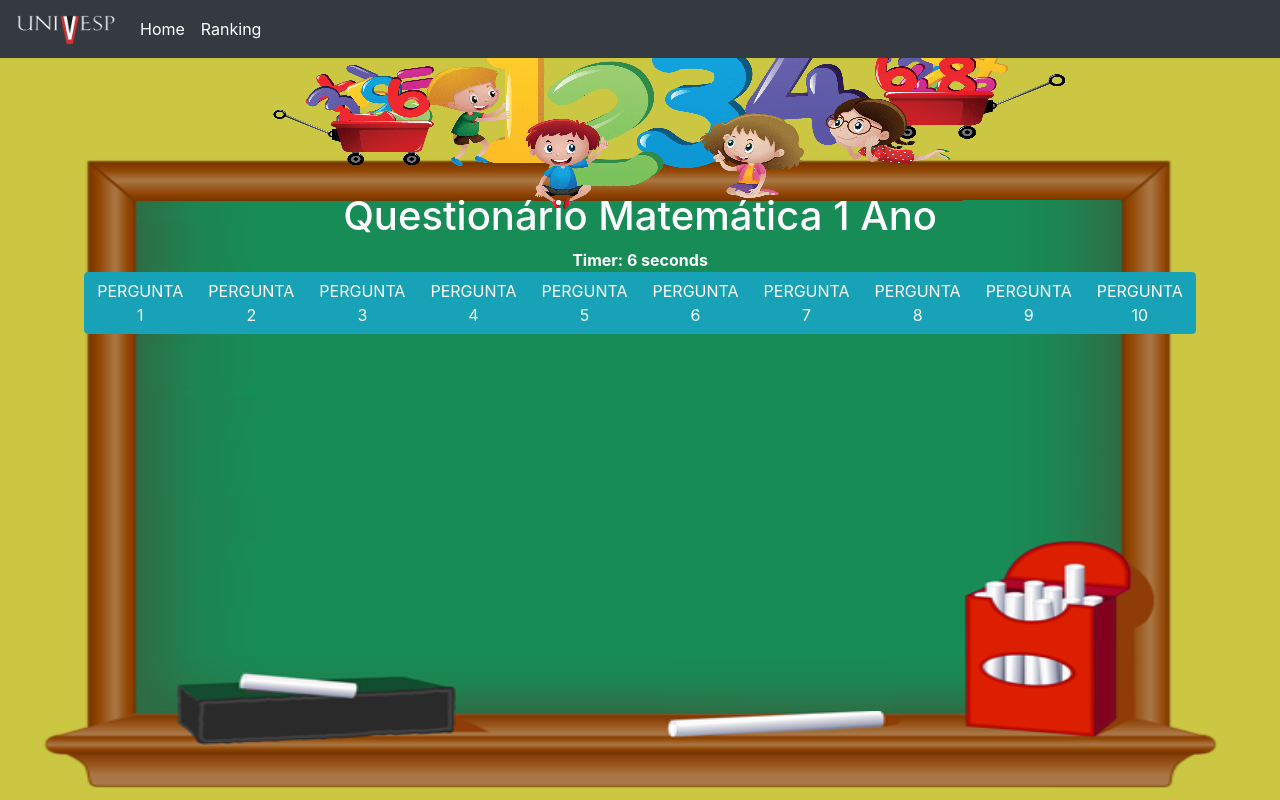
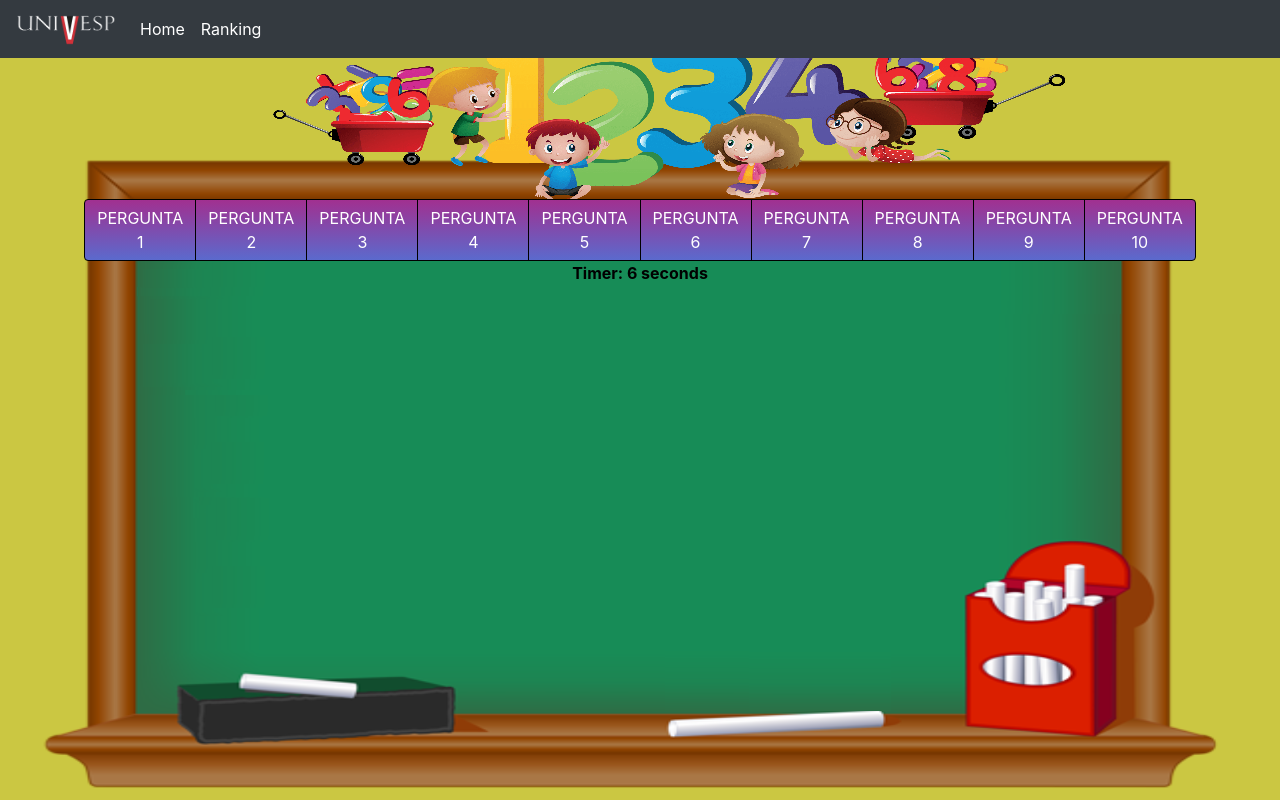
Before and after one commit to ckazuo/univesp_quiz, a Django app: page /questionario in a window 1280 px wide. Run offline with Django 3.2, Linux system fonts and the light colour scheme; data comes from the database, SQL or seed files in the repository; parts of the project's set-up code (start-up, migrations or seed data) failed here and were passed over; some libraries are stand-ins or nearby versions; some web fonts are replaced.

Commit message:
Update questionario.html

```diff
--- a/quiz/templates/quiz/questionario.html
+++ b/quiz/templates/quiz/questionario.html
@@ -3,50 +3,48 @@
 {% load static %}
 <div class="questionario">
   <div class="container quadro">
-    <h1>Questionário Matemática 1 Ano</h1>
-
-    <div align="right" id="displaytimer">
-      <b>Timer: 0 seconds</b>
-    </div>
 
     <form method="post" action="">
       {% csrf_token %}
       <div class="btn-group"  >
         {% for q in questions%}
-        <button class="btn btn-info" type="button" onclick="openQuestion(event, '{{q.id}}')" name="follow" value="unfollow">
+         <button style="background: linear-gradient(#a13090, #5b6acd);width: 100%; height: 90%; margin-top: 7px ;border-color: rgb(0, 0, 0);" class="btn btn-primary" type="button" onclick="openQuestion(event, '{{q.id}}')" name="follow" value="unfollow" >
           PERGUNTA {{ forloop.counter }}
         </button>
         {% endfor %}
+      </div>
+      <div style="color: rgb(0, 0, 0);" allign="right" id="displaytimer">
+        <b>Timer: 0 seconds</b>
       </div>
       <br/>
       {% for q in questions%}
       <div id="{{q.id}}" class="tabcontent" style="display: none;">
         <div class="form-group">
-          <label for="question">{{q.pergunta}}</label>
+          <label style="color: rgb(255, 255, 255); width: 100%;" for="question"><b>{{q.pergunta}}</b></label>
         </div>
 
         <div class="pergunta" id="pergunta{{q.id}}">
           <div class="row align-items-start">
             <div class="col-6">
-              <div id="{{q.id}}" class="btn-group-vertical" role="group" aria-label={{q.pergunta}}>
-                <button type="button" id="gridButton1" onclick="checkAnswer(event, '{{q.id}}', id, '{{q.resposta}}', '{{q.alternativa1}}')" value="{{q.alternativa1}}" class="btn btn-info">{{q.alternativa1}}</button>
+              <div style="position: flex  ;" id="{{q.id}}" class="btn-group-vertical" role="group" aria-label={{q.pergunta}}>
+                <button type="button" id="gridButton1" onclick="checkAnswer(event, '{{q.id}}', id, '{{q.resposta}}', '{{q.alternativa1}}')" value="{{q.alternativa1}}" class="btn btn-primary">{{q.alternativa1}}</button>
                 <br/>
-                <button type="button" id="gridButton2" onclick="checkAnswer(event, '{{q.id}}', id, '{{q.resposta}}', '{{q.alternativa2}}')" value="{{q.alternativa2}}" class="btn btn-info">{{q.alternativa2}}</button>
+                <button type="button" id="gridButton2" onclick="checkAnswer(event, '{{q.id}}', id, '{{q.resposta}}', '{{q.alternativa2}}')" value="{{q.alternativa2}}" class="btn btn-primary">{{q.alternativa2}}</button>
                 <br/>
-                <button type="button" id="gridButton3" onclick="checkAnswer(event, '{{q.id}}', id, '{{q.resposta}}', '{{q.alternativa3}}')" value="{{q.alternativa3}}" class="btn btn-info">{{q.alternativa3}}</button>
+                <button type="button" id="gridButton3" onclick="checkAnswer(event, '{{q.id}}', id, '{{q.resposta}}', '{{q.alternativa3}}')" value="{{q.alternativa3}}" class="btn btn-primary">{{q.alternativa3}}</button>
                 <br/>
-                <button type="button" id="gridButton4" onclick="checkAnswer(event, '{{q.id}}', id, '{{q.resposta}}', '{{q.alternativa4}}')" value="{{q.alternativa4}}" class="btn btn-info">{{q.alternativa4}}</button>
+                <button type="button" id="gridButton4" onclick="checkAnswer(event, '{{q.id}}', id, '{{q.resposta}}', '{{q.alternativa4}}')" value="{{q.alternativa4}}" class="btn btn-primary">{{q.alternativa4}}</button>
               </div>
               <div>
                 <br/>
-                <label id="explica1{{q.id}}" class="explica" for="explica1" style="display: none;">EXPLICAÇÃO</label>
-                <label id="explica2{{q.id}}" class="explica" for="explica2" style="display: none;">{{q.explica}}</label>
+                <label id="explica1{{q.id}}" class="explica" for="explica1" style="display: none; position: static ; margin-top: -35%; left: -15%; transform: translate(135%, 0%)"><b>EXPLICAÇÃO</b></label>
+                <label id="explica2{{q.id}}" class="explica" for="explica2" style="display: none; position: static  ; height: 10%; width: 60%; margin-top: 0%; left: -15%; transform: translate(225%, 0%); color: rgb(255, 255, 255);">{{q.explica}}</label>
                 <br/>
               </div>
             </div>
             <div class="col-6">
               {% if q.imagem  %}
-                <img src="{{ q.imagem.url }}" alt="My image" class="img-fluid">
+              <img src="{{ q.imagem.url }}" alt="My image" class="img-fluid" style="height: 15pc; width: 25pc; margin-inline: -60%">
               {% endif %}
             </div>
           </div>
@@ -59,10 +57,9 @@
       <input id="errado" type="hidden" name="errado" value="" />
       <br />
       <form>
-        <button type="submit" id="btnresultado" class="btn btn-primary" name="follow" value="follow" style="display: none;">Resultado</button>
+        <button type="submit" id="btnresultado" class="btn btn-primary" name="follow" value="follow" style="display:none; margin-top: 4%; background-color: green; ">Resultado</button>
       </form>
 
-    </form>
   </div>
 </div>
 {% endblock %}
```
